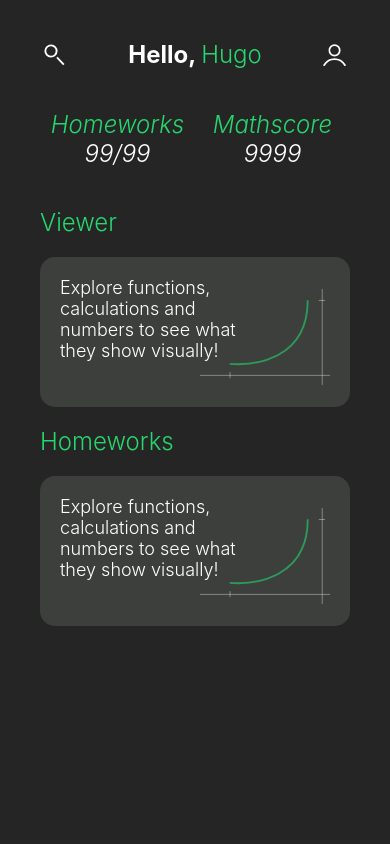
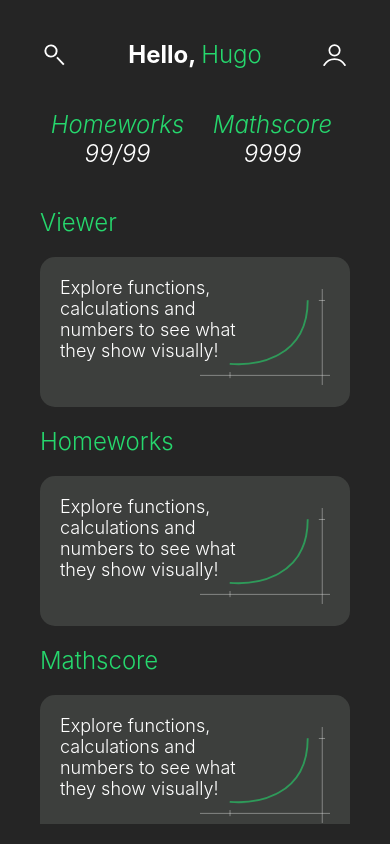
Before and after one commit to huferr/math-viewer, a React Native app: screen /dashboard in a window 390 px wide. Built offline with nearby package versions, Linux system fonts and the light colour scheme.

Commit message:
chore: adding mathscore card

```diff
--- a/src/data/menuOptions.tsx
+++ b/src/data/menuOptions.tsx
@@ -20,5 +20,11 @@ export const menuOptions: MenuOptions[] = [
     title: "Homeworks",
     subtitle: "Explore functions, calculations and numbers to see what they show visually!",
     icon: <GraphIcon width={130} height={100} />
+  },
+  {
+    id: "mathscore",
+    title: "Mathscore",
+    subtitle: "Explore functions, calculations and numbers to see what they show visually!",
+    icon: <GraphIcon width={130} height={100} />
   }
 ];
```
